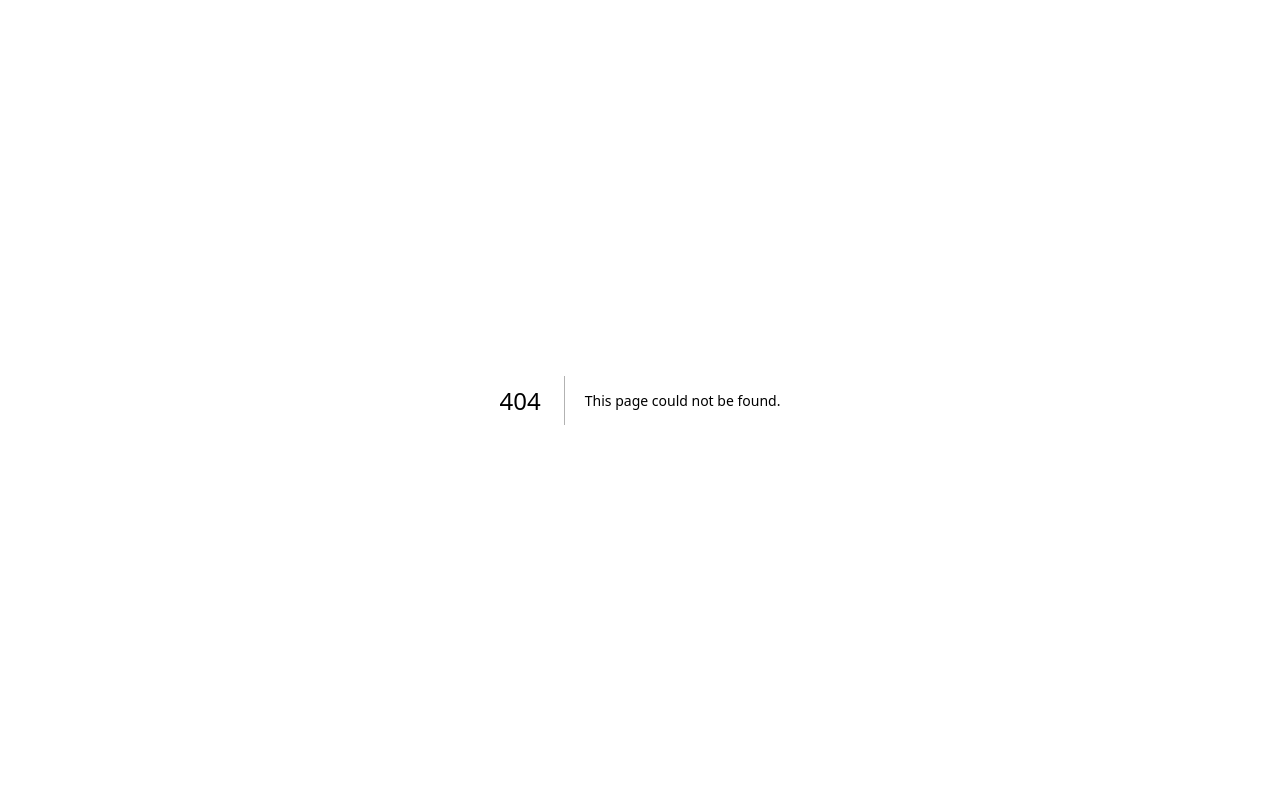
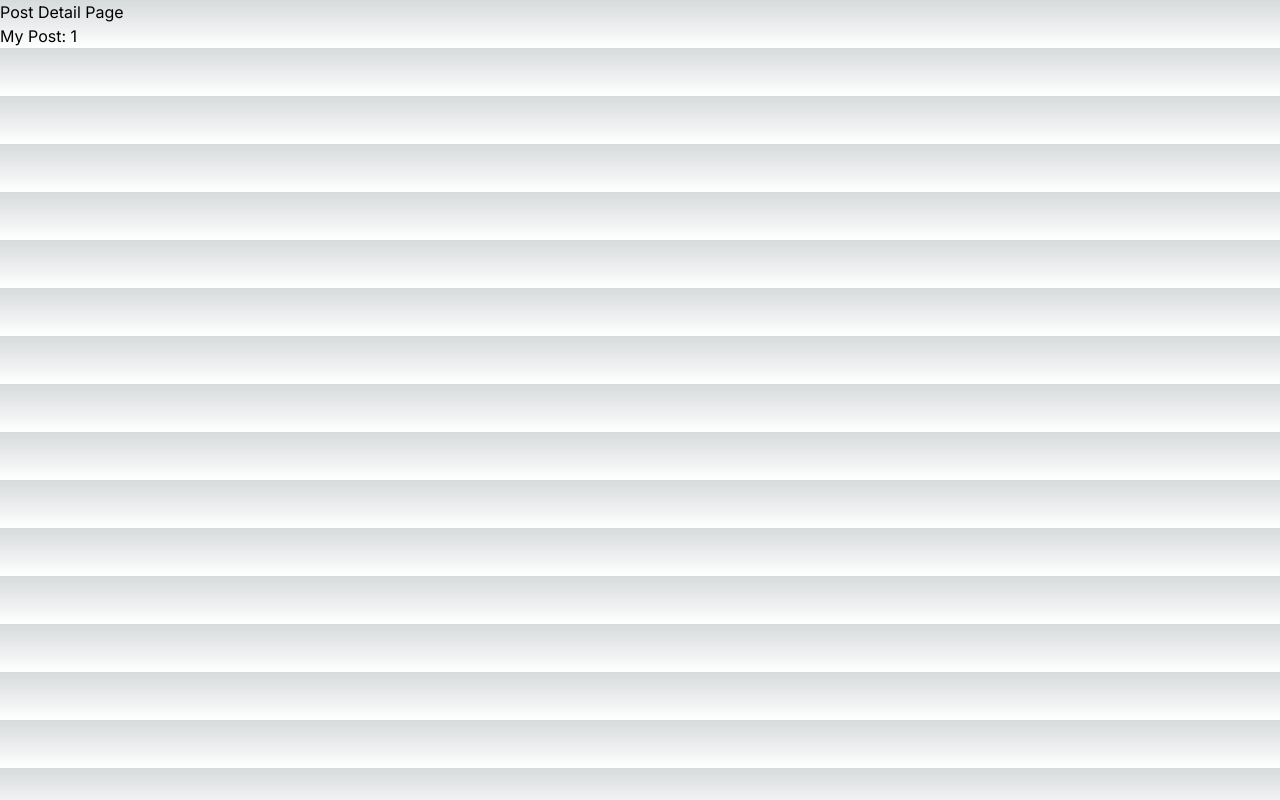
Before and after one commit to dieuvt19/landing-page, a Next.js app: page /posts/1 in a window 1280 px wide. Before the commit this address had no page. Built offline with nearby package versions, Linux system fonts and the light colour scheme.

Commit message:
Dynamic Route

```diff
--- /dev/null
+++ b/app/posts/[postId]/page.tsx
@@ -0,0 +1,10 @@
+export interface PostDetailPageProps {}
+
+export default function PostDetailPage({ params }: { params: { postId: string } }) {
+  return (
+    <div>
+      <h1>Post Detail Page</h1>
+      <p>My Post: {params.postId}</p>
+    </div>
+  );
+}
```
